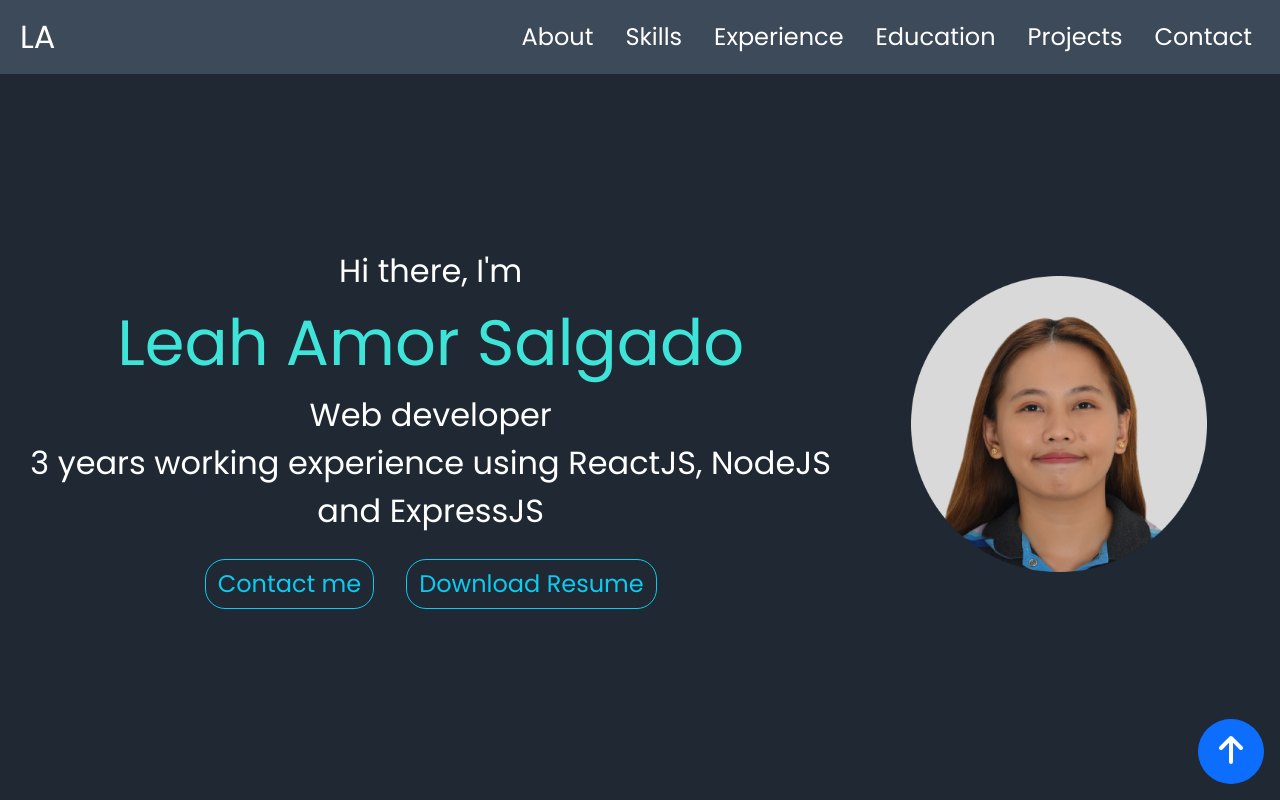
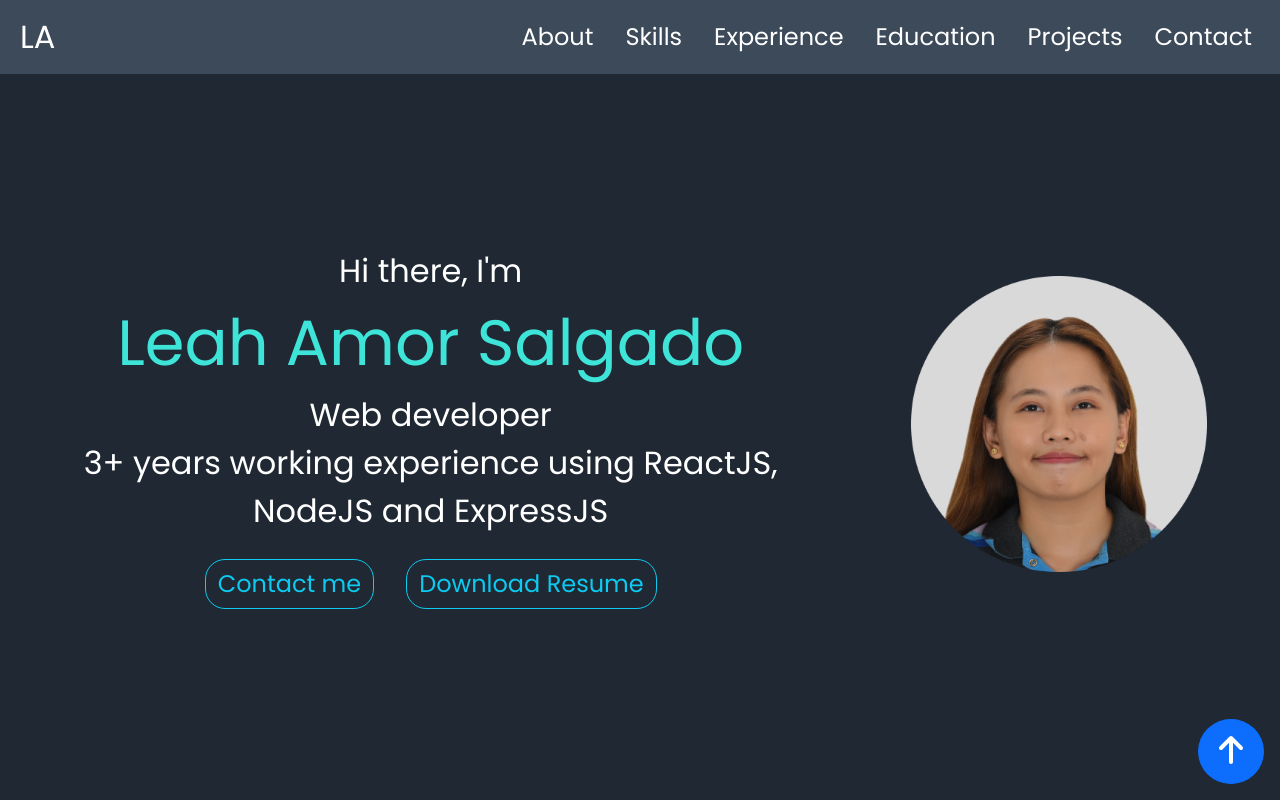
Before and after one commit to leahamor-dev/my-portfolio, a React (Create React App) app: page / in a window 1280 px wide. Shown: the top 800 px of the page. Built offline with nearby package versions, Linux system fonts and the light colour scheme.

Commit message:
no message

```diff
--- a/src/components/body/Introduction/index.jsx
+++ b/src/components/body/Introduction/index.jsx
@@ -27,7 +27,7 @@ const Introduction = () => {
               <div>Leah Amor Salgado</div>
               <div>Web developer</div>
               <div>
-                3 years working experience using ReactJS, NodeJS and ExpressJS
+                3+ years working experience using ReactJS, NodeJS and ExpressJS
               </div>
 
               <div className={`${styles.button_container} my-4`}>
```
